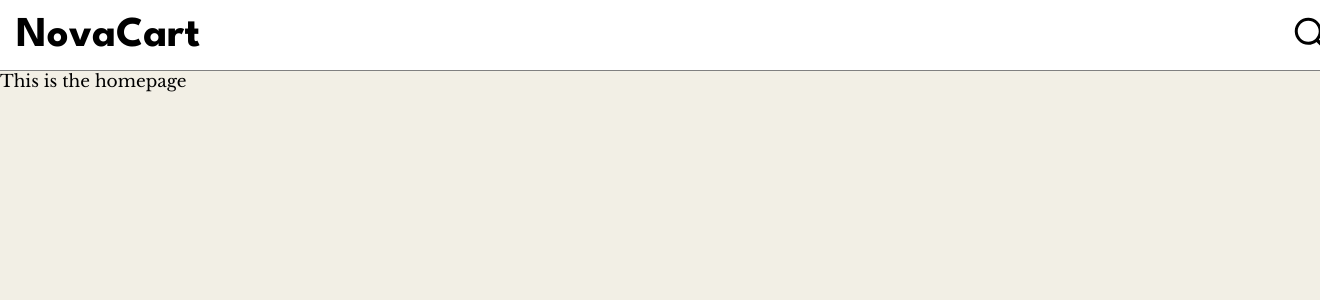
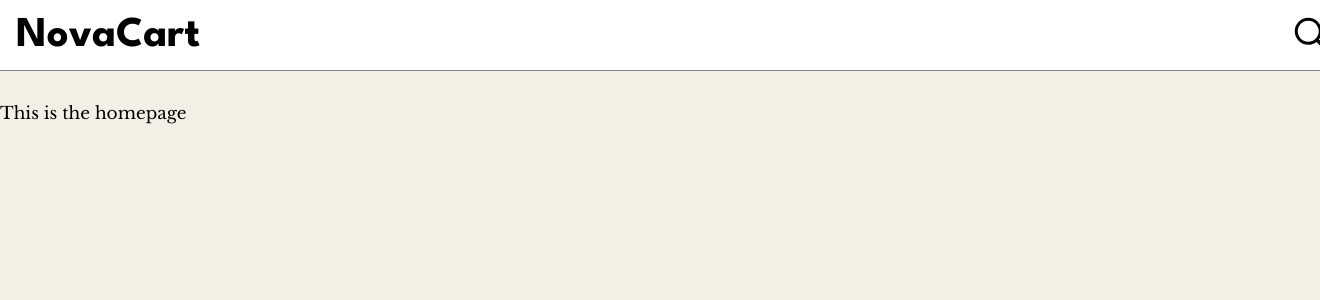
Before and after one commit to JackSparrow9875/Flask, a Flask app: page / in a window 1320 px wide; the page is wider, and only the part inside the window is pictured. Shown: the top 300 px of that part. Run offline with Flask 3, Linux system fonts and the light colour scheme.

Commit message:
made changes to navbar

```diff
--- a/static/Stylesheets/style.css
+++ b/static/Stylesheets/style.css
@@ -32,6 +32,7 @@ h6 { font-size: 1.25rem; }
     display: flex;
     justify-content: space-between;
     align-items: center;
+    margin-bottom: 32px;
 }
 
 #navbar img {
```
